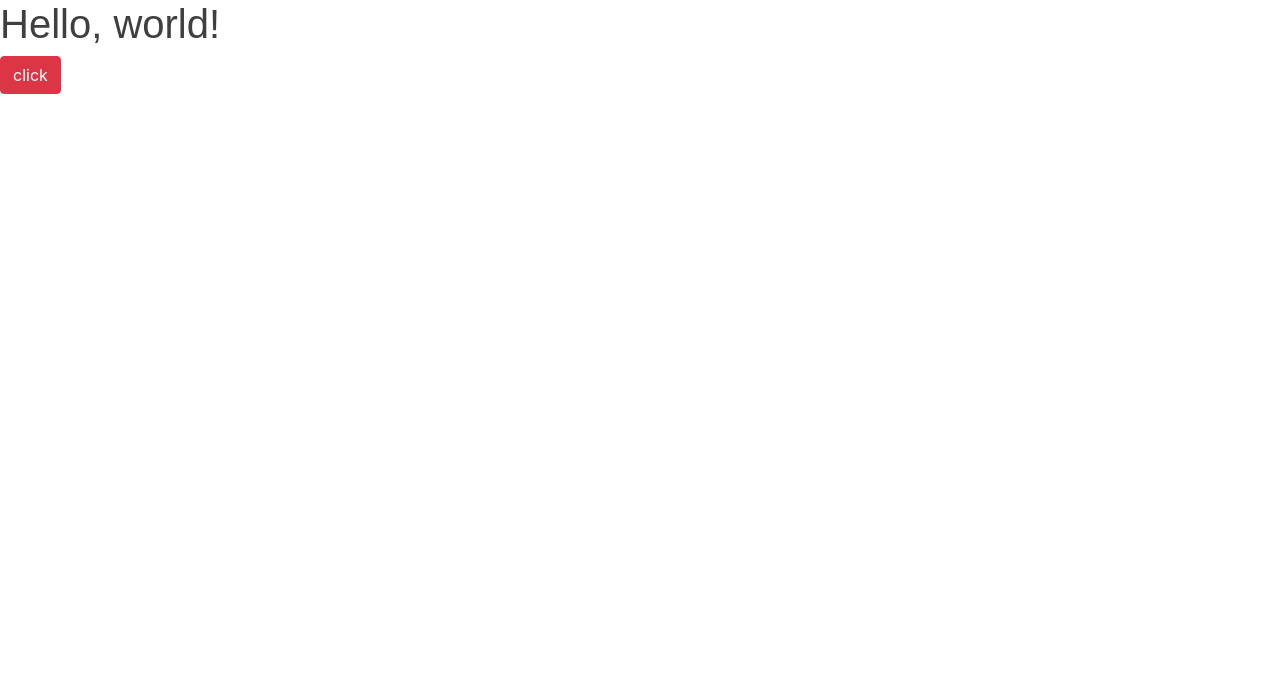
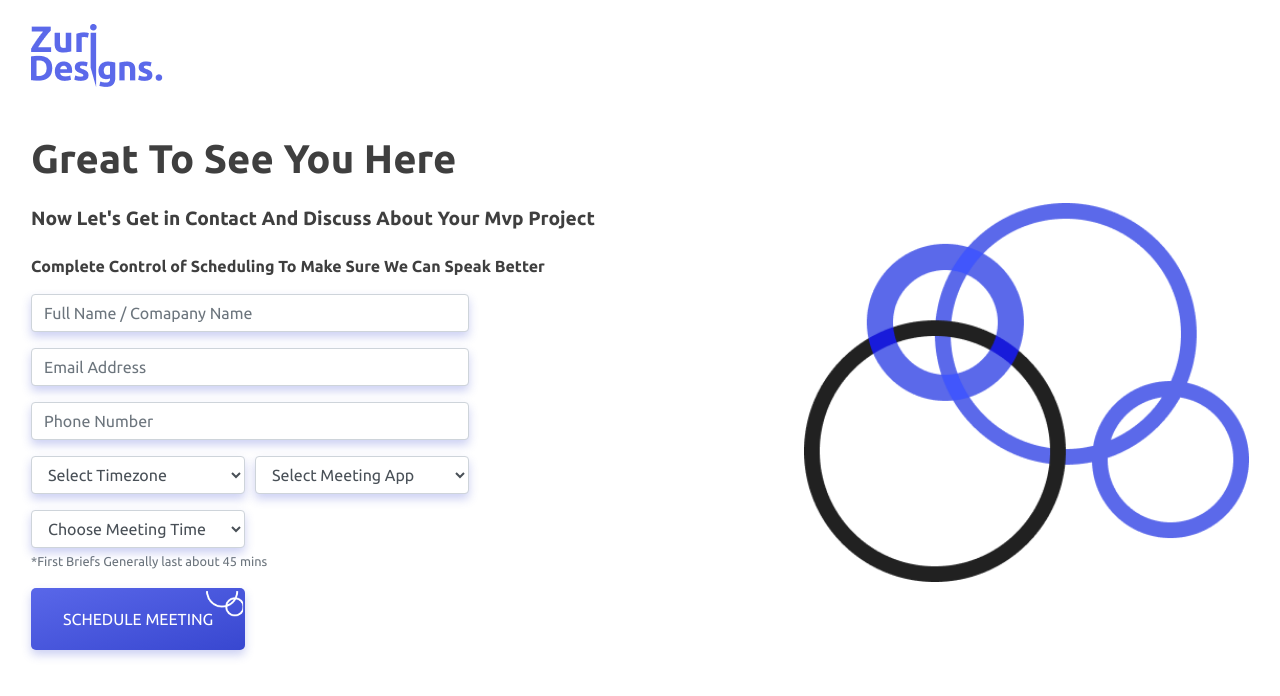
Before and after one commit to AnuOderinlo/zuri, a plain HTML site: page index.html in a window 1280 px wide. Drawn offline with Linux system fonts and the light colour scheme.

Commit message:
index.html

```diff
--- a/index.html
+++ b/index.html
@@ -7,14 +7,121 @@
 
     <!-- Bootstrap CSS -->
     <link rel="stylesheet" href="assets/css/bootstrap.css" >
+
+    <!-- gogle fonts ubuntu -->
+    <link href="https://fonts.googleapis.com/css2?family=Ubuntu:wght@300;400;500;700&display=swap" rel="stylesheet">
+
     <!-- custom CSS -->
     <link rel="stylesheet" href="assets/css/style.css" >
 
-    <title>Hello, world!</title>
+    <title>Get started</title>
   </head>
   <body>
-    <h1>Hello, world!</h1>
-    <button class="btn btn-danger">click</button>
+    <header class="container">
+      <nav class="row">
+        <div class="col-12 py-4 logo-container">
+          <img class="logo  img-fluid" src="assets/images/logo.png" alt="logo">
+        </div>
+      </nav>
+    </header>
+
+    <section>
+      <div class="container mt-4">
+        <div class="row position-relative">
+          <div class="col-md-6 left-side">
+            <h1 class="font-weight-bold mb-4">Great To See You Here</h1>
+            <h6 class="font-weight-bold">Now Let's Get in Contact And Discuss About Your Mvp Project</h6>
+            <div class="form-container mt-4">
+              <p class="font-weight-bold">Complete Control of Scheduling To Make Sure We Can Speak Better</p>
+              <div class="row">
+                <div class="col-md-9 col-12">
+                  <form class="get-started-form">
+                    <div class="form-group">
+                      <input type="text" class="form-control" id="" placeholder="Full Name / Comapany Name">
+                    </div>
+                    <div class="form-group">
+                      <input type="email" class="form-control" id="" placeholder="Email Address">
+                    </div>
+                    <div class="form-group">
+                      <input type="text" class="form-control" id="" placeholder="Phone Number">
+                    </div>
+                    <div class="form-row form-group">
+                      <div class="col">
+                        <select class="form-control" id="exampleFormControlSelect2">
+                          <option>Select Timezone</option>
+                          <option>2</option>
+                          <option>3</option>
+                          <option>4</option>
+                          <option>5</option>
+                        </select>
+                      </div>
+                      <div class="col">
+                        <select class="form-control" id="exampleFormControlSelect2">
+                          <option>Select Meeting App</option>
+                          <option>2</option>
+                          <option>3</option>
+                          <option>4</option>
+                          <option>5</option>
+                        </select>
+                      </div>
+                    </div>
+                    <div class="form-row">
+                      <div class="col-md-6">
+                        <select class="form-control" id="exampleFormControlSelect2">
+                          <option>Choose Meeting Time</option>
+                          <option>2</option>
+                          <option>3</option>
+                          <option>4</option>
+                          <option>5</option>
+                        </select>
+                      </div>
+
+                    </div>
+                    <p><small class="text-muted">*First Briefs Generally last about 45 mins</small></p>
+                    <button class="custom-btn">SCHEDULE MEETING</button>
+                  </form>
+                </div>
+              </div>
+
+            </div>
+          </div>
+          <div class="col-md-6 d-md-flex justify-content-end d-none  align-items-center">
+            <!-- <div class=" d-flex"> -->
+              <img src="assets/images/design-img.png" class="w-75 img-fluid">
+            <!-- </div> -->
+          </div>
+          <div class="col-md-6 zuri-design d-md-none d-flex justify-content-end  align-items-center">
+            <!-- <div class=" d-flex"> -->
+              <img src="assets/images/design-img.png" class="w-75 img-fluid">
+            <!-- </div> -->
+          </div>
+
+
+        </div>
+      </div>
+    </section>
+
+
+
+
+
+
+
+
+
+
+
+
+
+
+
+
+
+
+
+
+
+
 
     <!-- Optional JavaScript -->
     <!-- jQuery first, then Popper.js, then Bootstrap JS -->
```
